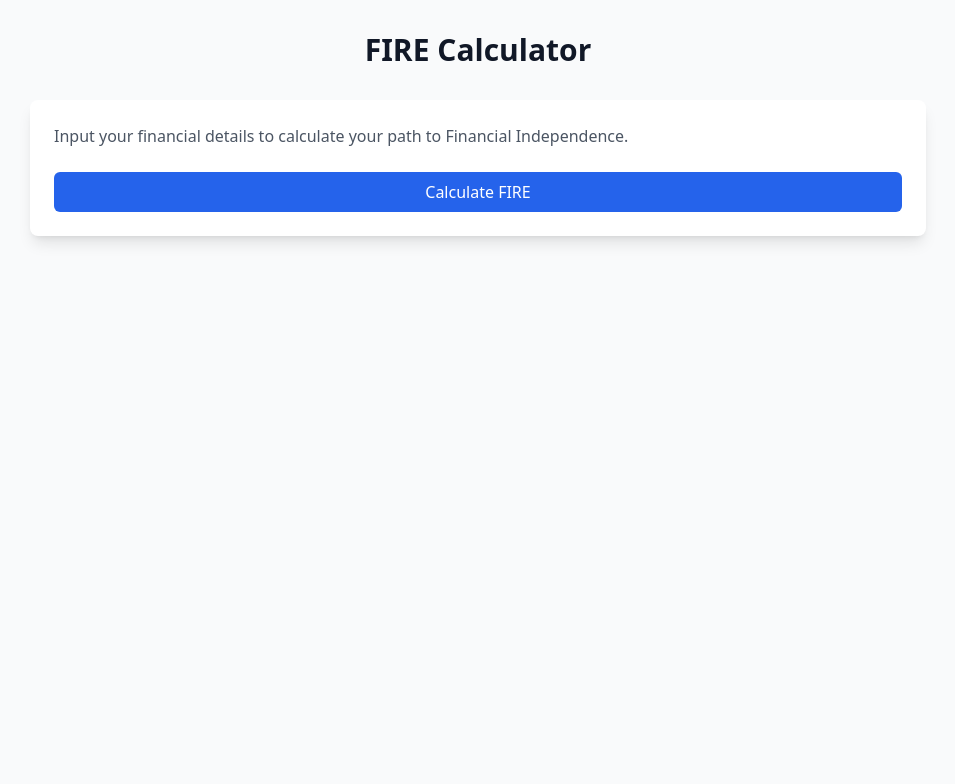
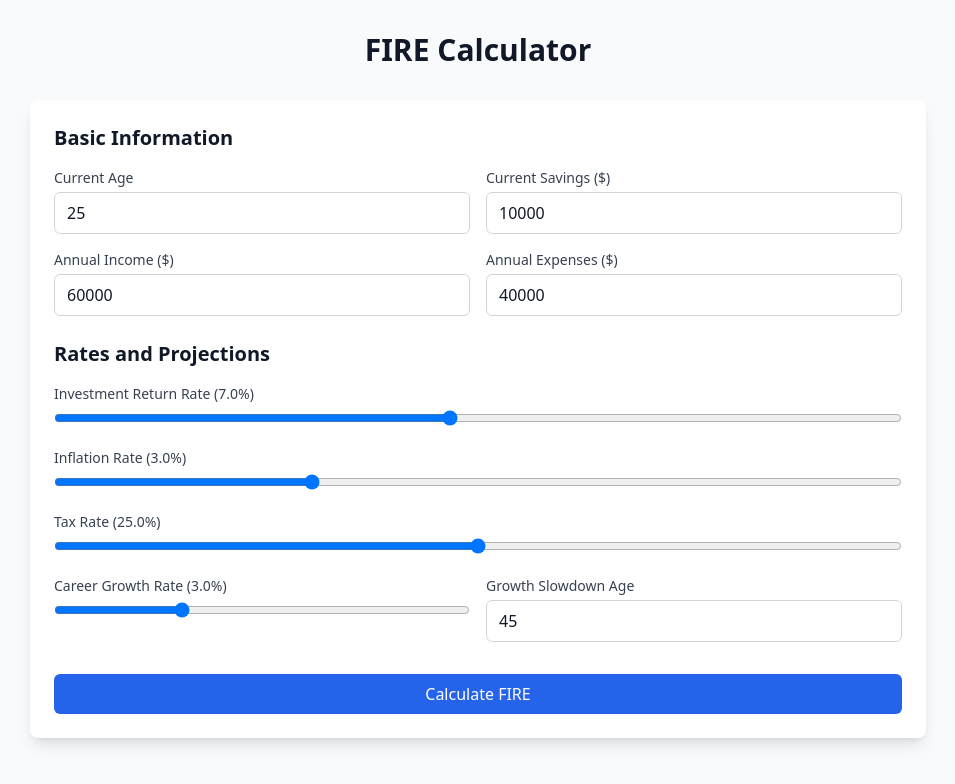
Before and after one commit to qyangaa/freedom-fire, a React (Vite) app: page / in a window 1280 px wide. Shown: the top 784 px of the page, without its empty margins (162-1117 px from the left). Built offline with nearby package versions, Linux system fonts and the light colour scheme.

Commit message:
Create FireForm component and integrate with FireCalculator

```diff
--- a/src/components/FireCalculator.tsx
+++ b/src/components/FireCalculator.tsx
@@ -1,5 +1,6 @@
 import { useState } from "react";
 import type { ExtendedFireInputs, FireResults } from "../types/fire";
+import FireForm from "./FireForm";
 
 const defaultInputs: ExtendedFireInputs = {
   // Basic inputs
@@ -26,6 +27,13 @@ export default function FireCalculator() {
   const [results, setResults] = useState<FireResults | null>(null);
   const [isCalculating, setIsCalculating] = useState(false);
 
+  const handleInputChange = (name: keyof ExtendedFireInputs, value: number) => {
+    setInputs((prev) => ({
+      ...prev,
+      [name]: value,
+    }));
+  };
+
   const handleCalculate = () => {
     setIsCalculating(true);
     // TODO: Implement calculation logic
@@ -37,14 +45,9 @@ export default function FireCalculator() {
       <h1 className="text-3xl font-bold text-center mb-8">FIRE Calculator</h1>
       <div className="max-w-4xl mx-auto">
         <div className="bg-white rounded-lg shadow-lg p-6">
-          {/* TODO: Add FireForm component */}
-          <div className="mb-6">
-            <p className="text-gray-600">
-              Input your financial details to calculate your path to Financial
-              Independence.
-            </p>
-          </div>
+          <FireForm inputs={inputs} onInputChange={handleInputChange} />
 
+          <div className="mt-8">
             <button
               onClick={handleCalculate}
               disabled={isCalculating}
@@ -52,6 +55,7 @@ export default function FireCalculator() {
             >
               {isCalculating ? "Calculating..." : "Calculate FIRE"}
             </button>
+          </div>
         </div>
 
         {results && (
--- /dev/null
+++ b/src/components/FireForm.tsx
@@ -0,0 +1,202 @@
+import { ChangeEvent } from "react";
+import type { ExtendedFireInputs } from "../types/fire";
+
+interface FireFormProps {
+  inputs: ExtendedFireInputs;
+  onInputChange: (name: keyof ExtendedFireInputs, value: number) => void;
+}
+
+export default function FireForm({ inputs, onInputChange }: FireFormProps) {
+  const handleInputChange = (e: ChangeEvent<HTMLInputElement>) => {
+    const { name, value, type } = e.target;
+    let parsedValue: number;
+
+    if (type === "range") {
+      // Convert percentage to decimal for slider inputs
+      parsedValue = parseFloat(value) / 100;
+    } else {
+      parsedValue = parseFloat(value);
+    }
+
+    if (!isNaN(parsedValue)) {
+      onInputChange(name as keyof ExtendedFireInputs, parsedValue);
+    }
+  };
+
+  // Format decimal to percentage for display
+  const toPercentage = (value: number) => (value * 100).toFixed(1);
+
+  return (
+    <div className="space-y-6">
+      {/* Basic Information */}
+      <div>
+        <h2 className="text-xl font-semibold mb-4">Basic Information</h2>
+        <div className="grid grid-cols-1 md:grid-cols-2 gap-4">
+          <div>
+            <label
+              htmlFor="currentAge"
+              className="block text-sm font-medium text-gray-700 mb-1"
+            >
+              Current Age
+            </label>
+            <input
+              type="number"
+              id="currentAge"
+              name="currentAge"
+              value={inputs.currentAge}
+              onChange={handleInputChange}
+              min="0"
+              max="100"
+              className="w-full px-3 py-2 border border-gray-300 rounded-md focus:outline-none focus:ring-2 focus:ring-blue-500"
+            />
+          </div>
+
+          <div>
+            <label
+              htmlFor="currentSavings"
+              className="block text-sm font-medium text-gray-700 mb-1"
+            >
+              Current Savings ($)
+            </label>
+            <input
+              type="number"
+              id="currentSavings"
+              name="currentSavings"
+              value={inputs.currentSavings}
+              onChange={handleInputChange}
+              min="0"
+              className="w-full px-3 py-2 border border-gray-300 rounded-md focus:outline-none focus:ring-2 focus:ring-blue-500"
+            />
+          </div>
+
+          <div>
+            <label
+              htmlFor="annualIncome"
+              className="block text-sm font-medium text-gray-700 mb-1"
+            >
+              Annual Income ($)
+            </label>
+            <input
+              type="number"
+              id="annualIncome"
+              name="annualIncome"
+              value={inputs.annualIncome}
+              onChange={handleInputChange}
+              min="0"
+              className="w-full px-3 py-2 border border-gray-300 rounded-md focus:outline-none focus:ring-2 focus:ring-blue-500"
+            />
+          </div>
+
+          <div>
+            <label
+              htmlFor="annualExpenses"
+              className="block text-sm font-medium text-gray-700 mb-1"
+            >
+              Annual Expenses ($)
+            </label>
+            <input
+              type="number"
+              id="annualExpenses"
+              name="annualExpenses"
+              value={inputs.annualExpenses}
+              onChange={handleInputChange}
+              min="0"
+              className="w-full px-3 py-2 border border-gray-300 rounded-md focus:outline-none focus:ring-2 focus:ring-blue-500"
+            />
+          </div>
+        </div>
+      </div>
+
+      {/* Rates and Projections */}
+      <div>
+        <h2 className="text-xl font-semibold mb-4">Rates and Projections</h2>
+        <div className="space-y-4">
+          <div>
+            <label className="block text-sm font-medium text-gray-700 mb-1">
+              Investment Return Rate ({toPercentage(inputs.investmentReturn)}%)
+            </label>
+            <input
+              type="range"
+              name="investmentReturn"
+              value={toPercentage(inputs.investmentReturn)}
+              onChange={handleInputChange}
+              min="0"
+              max="15"
+              step="0.1"
+              className="w-full"
+            />
+          </div>
+
+          <div>
+            <label className="block text-sm font-medium text-gray-700 mb-1">
+              Inflation Rate ({toPercentage(inputs.inflationRate)}%)
+            </label>
+            <input
+              type="range"
+              name="inflationRate"
+              value={toPercentage(inputs.inflationRate)}
+              onChange={handleInputChange}
+              min="0"
+              max="10"
+              step="0.1"
+              className="w-full"
+            />
+          </div>
+
+          <div>
+            <label className="block text-sm font-medium text-gray-700 mb-1">
+              Tax Rate ({toPercentage(inputs.taxRate)}%)
+            </label>
+            <input
+              type="range"
+              name="taxRate"
+              value={toPercentage(inputs.taxRate)}
+              onChange={handleInputChange}
+              min="0"
+              max="50"
+              step="0.1"
+              className="w-full"
+            />
+          </div>
+
+          <div className="grid grid-cols-1 md:grid-cols-2 gap-4">
+            <div>
+              <label className="block text-sm font-medium text-gray-700 mb-1">
+                Career Growth Rate ({toPercentage(inputs.careerGrowthRate)}%)
+              </label>
+              <input
+                type="range"
+                name="careerGrowthRate"
+                value={toPercentage(inputs.careerGrowthRate)}
+                onChange={handleInputChange}
+                min="0"
+                max="10"
+                step="0.1"
+                className="w-full"
+              />
+            </div>
+
+            <div>
+              <label
+                htmlFor="careerGrowthSlowdownAge"
+                className="block text-sm font-medium text-gray-700 mb-1"
+              >
+                Growth Slowdown Age
+              </label>
+              <input
+                type="number"
+                id="careerGrowthSlowdownAge"
+                name="careerGrowthSlowdownAge"
+                value={inputs.careerGrowthSlowdownAge}
+                onChange={handleInputChange}
+                min={inputs.currentAge}
+                max="100"
+                className="w-full px-3 py-2 border border-gray-300 rounded-md focus:outline-none focus:ring-2 focus:ring-blue-500"
+              />
+            </div>
+          </div>
+        </div>
+      </div>
+    </div>
+  );
+}
```
Lines whose indentation alone changed are shown as unchanged.
